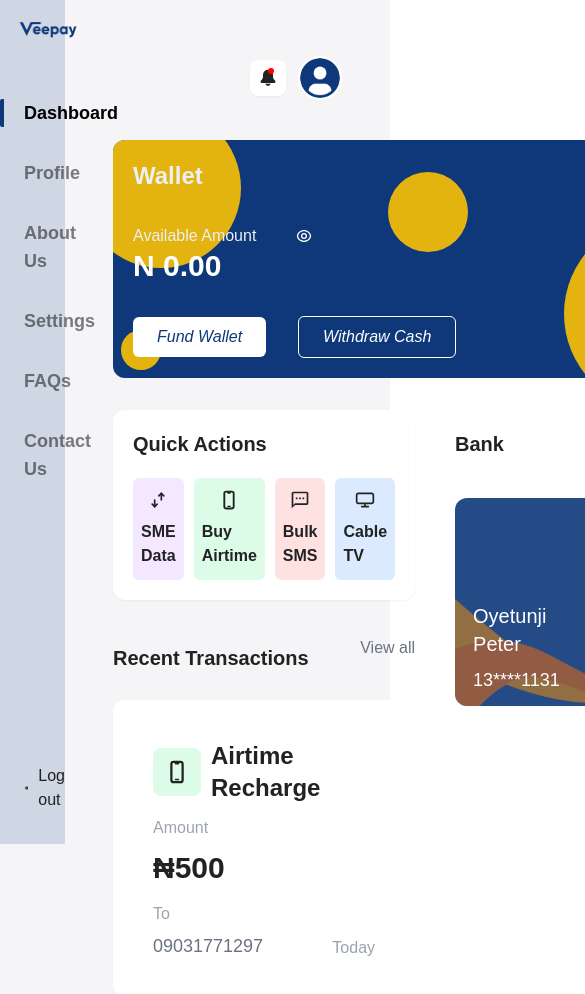
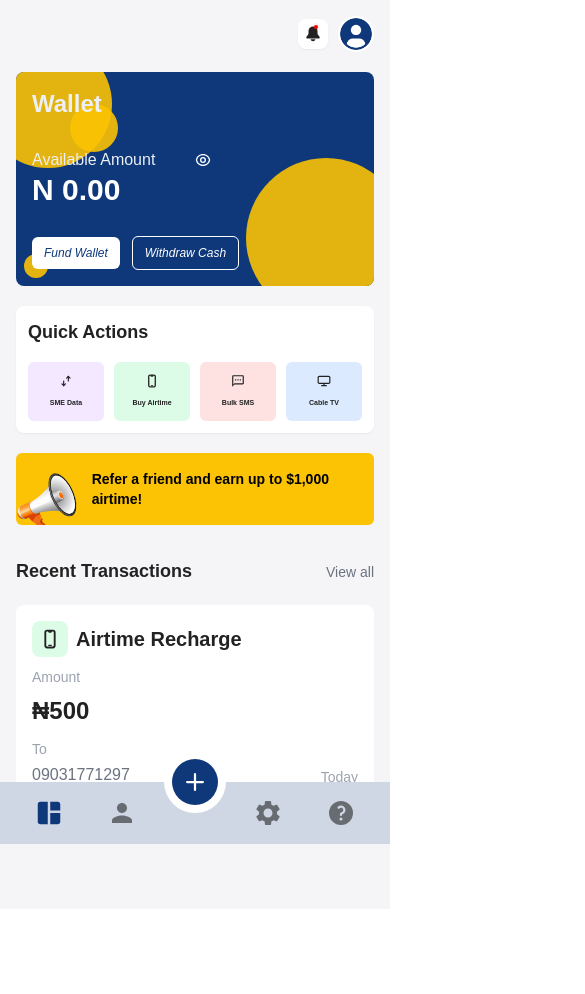
Before and after one commit to ihemebiriegondu/veepay-new-landingpage, a React (Create React App) app: page /dashboard in a window 390 px wide. Shown: the top 994 px of the page, 585 px wide, since content can reach past the window. After the commit the page ends 909 px from the top, so only its background shows below. Built offline with nearby package versions, Linux system fonts and the light colour scheme; the HTML template or start-up script is replaced by a standard one.

Commit message:
completed the mobile responsiveness of the dashboard

```diff
--- a/src/components/DashboardComponents/MainDashboardComponents/ads.jsx
+++ b/src/components/DashboardComponents/MainDashboardComponents/ads.jsx
@@ -3,11 +3,11 @@ import megaphone from "../../../assets/icons/pngegg.png";
 
 export default function Ads() {
   return (
-    <div className="bg-secondary text-black p-4 rounded-lg flex overflow-hidden">
+    <div className="bg-secondary text-black md:p-4 md:rounded-lg rounded-md flex overflow-hidden md:mb-0 mb-8">
       <div className="basis-1/6 w-full relative">
-        <img src={megaphone} alt="megaphone icon" className="absolute -bottom-6 -left-6 w-full h-full -rotate-12" />
+        <img src={megaphone} alt="megaphone icon" className="absolute md:-bottom-6 xs:-bottom-3 -bottom-4 md:-left-6 sm:-left-7 xs:-left-3 left-0 w-full h-full -rotate-12 object-scale-down" />
       </div>
-      <p className="basis-5/6 text-base font-semibold">Refer a friend and earn up to $1,000 airtime!</p>
+      <p className="basis-5/6 md:text-base text-sm font-semibold md:p-0 p-4">Refer a friend and earn up to $1,000 airtime!</p>
     </div>
   );
 }
--- a/src/components/DashboardComponents/MainDashboardComponents/bankSection.jsx
+++ b/src/components/DashboardComponents/MainDashboardComponents/bankSection.jsx
@@ -3,7 +3,7 @@ import cardDecor from "../../../assets/images/NicePng_wave-png_145581.png";
 
 export default function Bank() {
   return (
-    <div className="bg-white p-5 rounded-xl text-lg">
+    <div className="text-lg">
       <div className="flex items-center justify-between mb-5">
         <h5 className="mb-5 text-xl font-semibold">Bank</h5>
         <a
--- a/src/components/DashboardComponents/MainDashboardComponents/quickActionsSection.jsx
+++ b/src/components/DashboardComponents/MainDashboardComponents/quickActionsSection.jsx
@@ -6,24 +6,24 @@ import { CgScreen } from "react-icons/cg";
 
 export default function QuickActions() {
   return (
-    <div className="p-5 bg-white rounded-xl shadow-sm mb-9">
-      <h5 className="mb-5 text-xl font-semibold">Quick Actions</h5>
+    <div className="md:p-5 xs:p-4 p-3 bg-white md:rounded-xl rounded-lg shadow-sm md:mb-9 mb-5">
+      <h5 className="md:mb-5 mb-4 md:text-xl text-lg font-semibold">Quick Actions</h5>
       <div className="flex items-center justify-around gap-x-2.5">
-        <div className="2.5xl:w-full flex flex-col items-center rounded-md px-2 py-3 bg-purple-100">
-          <TbMobiledata className="text-xl mb-2.5" />
-          <p className="text-base font-semibold">SME Data</p>
+        <div className="2.5xl:w-full md:w-auto w-full flex flex-col items-center rounded-md px-2 py-3 bg-purple-100">
+          <TbMobiledata className="md:text-xl sm:text-lg xs:text-base text-sm mb-2.5" />
+          <p className="md:text-base sm:text-sm xs:text-xs text-xxs font-semibold">SME Data</p>
         </div>
-        <div className="2.5xl:w-full flex flex-col items-center rounded-md px-2 py-3 bg-green-100">
-          <HiDevicePhoneMobile className="text-xl mb-2.5" />
-          <p className="text-base font-semibold">Buy Airtime</p>
+        <div className="2.5xl:w-full md:w-auto w-full flex flex-col items-center rounded-md px-2 py-3 bg-green-100">
+          <HiDevicePhoneMobile className="md:text-xl sm:text-lg xs:text-base text-sm mb-2.5" />
+          <p className="md:text-base sm:text-sm xs:text-xs text-xxs font-semibold">Buy Airtime</p>
         </div>
-        <div className="2.5xl:w-full flex flex-col items-center rounded-md px-2 py-3 bg-red-100">
-          <MdOutlineTextsms className="text-xl mb-2.5" />
-          <p className="text-base font-semibold">Bulk SMS</p>
+        <div className="2.5xl:w-full md:w-auto w-full flex flex-col items-center rounded-md px-2 py-3 bg-red-100">
+          <MdOutlineTextsms className="md:text-xl sm:text-lg xs:text-base text-sm mb-2.5" />
+          <p className="md:text-base sm:text-sm xs:text-xs text-xxs font-semibold">Bulk SMS</p>
         </div>
-        <div className="2.5xl:w-full flex flex-col items-center rounded-md px-2 py-3 bg-blue-100">
-          <CgScreen className="text-xl mb-2.5" />
-          <p className="text-base font-semibold">Cable TV</p>
+        <div className="2.5xl:w-full md:w-auto w-full flex flex-col items-center rounded-md px-2 py-3 bg-blue-100">
+          <CgScreen className="md:text-xl sm:text-lg xs:text-base text-sm mb-2.5" />
+          <p className="md:text-base sm:text-sm xs:text-xs text-xxs font-semibold">Cable TV</p>
         </div>
       </div>
     </div>
--- a/src/components/DashboardComponents/MainDashboardComponents/recentSection.jsx
+++ b/src/components/DashboardComponents/MainDashboardComponents/recentSection.jsx
@@ -34,24 +34,24 @@ export default function Recent() {
 
   return (
     <div className="">
-      <div className="flex items-center justify-between mb-5">
-        <h5 className="text-xl font-semibold">Recent Transactions</h5>
+      <div className="flex items-baseline justify-between mb-5">
+        <h5 className="md:text-xl text-lg font-semibold">Recent Transactions</h5>
         <Link
-          className="text-gray-500 hover:text-black transition duration-200 ease mb-5"
+          className="md:text-base text-sm text-gray-500 hover:text-black transition duration-200 ease"
           to={"/dashboard"}
         >
           View all
         </Link>
       </div>
 
-      <div className="bg-white rounded-xl py-5 pe-4">
-        <div className="h-64 overflow-y-scroll snap-mandatory snap-y scroll-my-5 recentScroll">
+      <div className="bg-white md:rounded-xl rounded-lg md:py-5 py-4 md:pe-4 pe-1">
+        <div className="md:h-64 h-44 overflow-y-scroll snap-mandatory snap-y scroll-my-4 recentScroll">
           {history &&
             history.map((hist, i) => (
-              <div key={i} className="py-5 ps-10 pe-6 snap-start">
-                <div className="text-2xl flex items-center gap-2.5 mb-3">
+              <div key={i} className="md:py-5 md:ps-10 ps-4 md:pe-6 pe-3 snap-start">
+                <div className={`${hist.type === 'cabletv' ? 'md:text-2xl sm:text-xl text-lg' : 'md:text-2xl text-xl'} flex items-center md:gap-2.5 gap-2 md:mb-3 mb-2.5`}>
                   <div
-                    className={`rounded-lg p-3 ${
+                    className={`rounded-lg md:p-3 p-2 ${
                       hist.type === "airtime"
                         ? "bg-green-100"
                         : hist.type === "data"
@@ -77,30 +77,30 @@ export default function Recent() {
                   </div>
                   <h2 className="font-semibold">{hist.name}</h2>
                 </div>
-                <div className="mb-4">
-                  <p className="text-base text-gray-400 mb-2.5">Amount</p>
-                  <div className="flex items-center">
-                    <h2 className="text-3xl font-bold">₦{hist.amount}</h2>
+                <div className="md:mb-4 mb-3">
+                  <p className="md:text-base text-sm text-gray-400 md:mb-2.5 mb-2">Amount</p>
+                  <div className="flex items-center gap-1">
+                    <h2 className="md:text-3xl text-2xl font-bold">₦{hist.amount}</h2>
                     {hist.type === "cabletv" && (
-                      <span className="text-base">
+                      <span className="md:text-base text-sm">
                         {" (" + hist.item + ")"}
                       </span>
                     )}
                   </div>
                 </div>
-                <div className="flex justify-between items-end">
+                <div className="flex justify-between items-end md:mb-0 mb-4">
                   <div>
                     {hist.type === "cabletv" ? (
-                      <p className="text-base text-gray-400 mb-1.5">
+                      <p className="md:text-base text-sm text-gray-400 md:mb-1.5 mb-1">
                         Decoder number:
                       </p>
                     ) : (
-                      <p className="text-base text-gray-400 mb-1.5">To</p>
+                      <p className="md:text-base text-sm text-gray-400 md:mb-1.5 mb-1">To</p>
                     )}
 
-                    <h6 className="text-lg text-gray-500">{hist.number}</h6>
+                    <h6 className="md:text-lg text-base text-gray-500">{hist.number}</h6>
                   </div>
-                  <p className="text-base text-gray-400">{hist.date}</p>
+                  <p className="md:text-base text-sm text-gray-400">{hist.date}</p>
                 </div>
               </div>
             ))}
--- a/src/components/DashboardComponents/MainDashboardComponents/walletSection.jsx
+++ b/src/components/DashboardComponents/MainDashboardComponents/walletSection.jsx
@@ -6,9 +6,9 @@ export default function Wallet() {
   const [showAmount, setShowAmount] = useState(true);
 
   return (
-    <div className="bg-primary text-white p-5 rounded-xl relative overflow-hidden">
+    <div className="bg-primary text-white md:p-5 p-4 md:rounded-xl rounded-lg relative overflow-hidden">
       <div className="relative z-40">
-        <h3 className="text-2xl text-tableRow mb-8 font-semibold">Wallet</h3>
+        <h3 className="text-2xl text-tableRow md:mb-8 mb-7 font-semibold">Wallet</h3>
         <div className="flex items-center gap-x-10">
           <p className="text-base font-medium text-tableRow">
             Available Amount
@@ -28,7 +28,7 @@ export default function Wallet() {
             />
           </button>
         </div>
-        <div className="mb-8 flex items-center gap-8">
+        <div className="md:mb-8  mb-7">
           <h1
             className={`text-3xl font-semibold ${
               showAmount ? "block" : "hidden"
@@ -44,16 +44,16 @@ export default function Wallet() {
             ****
           </h1>
         </div>
-        <div className="flex items-center gap-8 italic font-medium">
+        <div className="flex items-center md:gap-8 sm:gap-7 xs:gap-4 gap-3 italic font-medium md:text-base xs:text-sm text-xs">
           <Link
             to={"/dashboard"}
-            className="inline-block md:py-3.5 py-2 md:px-7 px-6 text-primary rounded-md bg-white outline-none transition ease-in-out duration-500"
+            className="inline-block md:py-3.5 py-2 md:px-7 xs:px-6 px-3 text-primary rounded-md bg-white outline-none transition ease-in-out duration-500"
           >
             Fund Wallet
           </Link>
           <Link
             to={"/dashboard"}
-            className="inline-block md:py-3.5 py-2 md:px-7 px-6 text-white hover:text-primary rounded-md border border-white hover:bg-white outline-none transition ease-in-out duration-500"
+            className="inline-block md:py-3.5 py-2 md:px-7 xs:px-6 px-3 text-white hover:text-primary rounded-md border border-white hover:bg-white outline-none transition ease-in-out duration-500"
           >
             Withdraw Cash
           </Link>
@@ -61,10 +61,10 @@ export default function Wallet() {
       </div>
 
       <div>
-        <div className="absolute -top-8 -left-8 w-40 h-40 rounded-full bg-secondary/90"></div>
-        <div className="absolute -bottom-8 -right-8 w-48 h-48 rounded-full bg-secondary/90"></div>
-        <div className="absolute bottom-2 left-2 w-10 h-10 rounded-full bg-secondary/90"></div>
-        <div className="absolute top-8 right-64 w-20 h-20 rounded-full bg-secondary/90"></div>
+        <div className="absolute -top-8 -left-8 md:w-40 w-32 md:h-40 h-32 rounded-full bg-secondary/90"></div>
+        <div className="absolute -bottom-8 -right-8 md:w-48 w-40 md:h-48 h-40 rounded-full bg-secondary/90"></div>
+        <div className="absolute bottom-2 left-2 md:w-10 w-6 md:h-10 h-6 rounded-full bg-secondary/90"></div>
+        <div className="absolute top-8 right-64 md:w-20 w-12 md:h-20 h-12 rounded-full bg-secondary/90"></div>
       </div>
     </div>
   );
--- a/src/components/DashboardComponents/dashboardNav.jsx
+++ b/src/components/DashboardComponents/dashboardNav.jsx
@@ -1,22 +1,25 @@
 import React from "react";
 import { Link } from "react-router-dom";
 import { IoLogOut } from "react-icons/io5";
+import { MdSpaceDashboard, MdPerson, MdSettings } from "react-icons/md";
+import { HiMiniQuestionMarkCircle, HiMiniPlus } from "react-icons/hi2";
 import logo from "../../assets/icons/Veepay Logo.png";
 
 export default function DashboardNav(props) {
   const navs = [
-    { tab: "Dashboard" },
-    { tab: "Profile" },
-    { tab: "About Us" },
-    { tab: "Settings" },
-    { tab: "FAQs" },
-    { tab: "Contact Us" },
+    { tab: "Dashboard", tabIcon: <MdSpaceDashboard /> },
+    { tab: "Profile", tabIcon: <MdPerson /> },
+    { tab: "About Us", tabIcon: "" },
+    { tab: "Settings", tabIcon: <MdSettings /> },
+    { tab: "FAQs", tabIcon: <HiMiniQuestionMarkCircle /> },
+    { tab: "Contact Us", tabIcon: "" },
   ];
 
   return (
-    <nav className="flex flex-col justify-between w-2/12 bg-formBg fixed top-0 bottom-0 left-0 pt-4 pb-8">
-      <div className="flex flex-col gap-12">
-        <div>
+    <nav className="md:w-2/12 w-full bg-formBg fixed md:top-0 bottom-0 md:left-0 z-50">
+      <div className="md:flex flex-col justify-between md:pt-4 md:pb-8 h-full">
+        <div className="md:flex flex-col md:gap-12">
+          <div className="md:block hidden">
             <Link to={"/"} className="inline-block">
               <div className="lg:w-40 lg:h-12 w-24 h-7 inline-block">
                 <img
@@ -28,30 +31,48 @@ export default function DashboardNav(props) {
             </Link>
           </div>
 
-        <ul className="flex flex-col text-lg gap-8">
+          <ul className="md:flex flex-col grid grid-cols-5 md:place-items-start place-items-center md:text-lg text-3xl md:py-0 py-4 md:px-0 px-5 md:gap-8 gap-4">
             {navs &&
-            navs.map((nav) => (
+              navs.map((nav, i) => (
                 <li
                   key={nav.tab}
                   onClick={() => {
                     props.activeTab(nav.tab);
                   }}
-                className={`font-semibold cursor-pointer ps-5 border-l border-l-4 rounded-sm transition duration-200 ease-in ${
+                  className={`font-semibold cursor-pointer md:ps-5 md:border-l md:border-l-4 rounded-sm transition duration-200 ease-in md:text-start text-center w-fit ${
                     props.tabCheck === nav.tab
-                    ? "text-black border-primary"
-                    : "text-black/50 hover:text-black border-formBg"
+                      ? "md:text-black text-primary md:border-primary"
+                      : "text-black/50 hover:md:text-black hover:text-primary border-formBg"
+                  } ${
+                    nav.tabIcon === ""
+                      ? "md:inline-block hidden"
+                      : "inline-block"
+                  } ${
+                    i + 1 < 3
+                      ? `md:order-none order-1`
+                      : `md:order-none order-3`
                   }`}
                 >
-                {nav.tab}
+                  <span className="md:inline hidden">{nav.tab}</span>
+                  <span className="md:hidden inline">{nav.tabIcon}</span>
                 </li>
               ))}
+
+            <div className="order-2 relative flex justify-center w-full">
+              <div className="absolute bottom-0 text-white bg-white p-2 rounded-b-full">
+                <div className="bg-primary rounded-full p-2 w-fit">
+                  <HiMiniPlus />
+                </div>
+              </div>
+            </div>
           </ul>
         </div>
 
-      <p className="flex items-center gap-2.5 ps-6">
+        <p className="md:flex items-center gap-2.5 ps-6 hidden">
           <IoLogOut className="-scale-x-100 w-5 h-5" />
           <span className="text-base">Log out</span>
         </p>
+      </div>
     </nav>
   );
 }
--- a/src/components/DashboardComponents/mainDashboard.jsx
+++ b/src/components/DashboardComponents/mainDashboard.jsx
@@ -12,15 +12,15 @@ import Ads from "./MainDashboardComponents/ads";
 export default function MainDashboard(props) {
   return (
     <section className="">
-      <div className="flex flex-row justify-end items-center gap-3">
+      <div className="flex flex-row justify-end items-center md:gap-3 gap-2.5">
         <Link
           to={"/dashboard"}
-          className="p-2 rounded-lg bg-white shadow-sm relative"
+          className="md:p-2 p-1.5 rounded-lg bg-white shadow-sm relative"
         >
-          <GoBellFill className="text-xl" />
-          <span class="absolute top-2 right-3 flex h-1.5 w-1.5">
-            <span class="animate-ping absolute inline-flex h-full w-full rounded-full bg-warning opacity-75"></span>
-            <span class="relative inline-flex rounded-full h-1.5 w-1.5 bg-warning"></span>
+          <GoBellFill className="md:text-xl text-lg" />
+          <span className="absolute md:top-2 top-1.5 md:right-3 right-2.5 flex md:h-1.5 h-1 md:w-1.5 w-1">
+            <span className="animate-ping absolute inline-flex h-full w-full rounded-full bg-warning opacity-75"></span>
+            <span className="relative inline-flex rounded-full md:h-1.5 h-1 md:w-1.5 w-1 bg-warning"></span>
           </span>
         </Link>
         <div
@@ -30,24 +30,29 @@ export default function MainDashboard(props) {
           <img
             src={avatar}
             alt="avatar img"
-            className="w-10 h-10 rounded-full"
+            className="md:w-10 w-8 md:h-10 h-8 rounded-full"
           />
         </div>
       </div>
 
-      <section className="flex gap-12 mt-10">
-        <article className="basis-4/5">
+      <section className="flex gap-12 md:mt-10 mt-5">
+        <article className="md:basis-4/5 basis-full">
           <Wallet />
-          <div className="w-full mt-8 flex gap-x-5">
-            <div className="grow">
+          <div className="w-full md:mt-8 mt-5 md:flex md:gap-x-5">
+            <div className="md:grow">
               <QuickActions />
+              <div className="md:hidden block">
+                <Ads />
+              </div>
               <Recent />
             </div>
-            <Bank />
+            <div className="bg-white p-5 rounded-xl md:block hidden">
+              <Bank />
+            </div>
           </div>
         </article>
 
-        <aside className="tvScreen:basis-1/5 basis-1/4 flex-none flex flex-col">
+        <aside className="tvScreen:basis-1/5 basis-1/4 flex-none md:flex hidden flex-col">
           <Ads />
           <AppAside />
         </aside>
--- a/src/pages/dashboard.jsx
+++ b/src/pages/dashboard.jsx
@@ -11,10 +11,10 @@ export default function Dashboard() {
   const [currentTab, setCurrentTab] = useState("Dashboard");
 
   return (
-    <main className="bg-[#F5F4F7] tvScreen:relative top-0 bottom-0 w-full">
+    <main className="bg-[#F5F4F7] relative top-0 bottom-0 w-full">
       <DashboardNav activeTab={setCurrentTab} tabCheck={currentTab} />
 
-      <section className="w-10/12 ms-auto py-14 px-12">
+      <section className="md:w-10/12 ms-auto md:pt-14 pt-4 md:pb-14 pb-24  md:px-12 px-4">
         {currentTab === "Profile" ? (
           <Profile />
         ) : currentTab === "About Us" ? (
```
Lines whose indentation alone changed are shown as unchanged.
